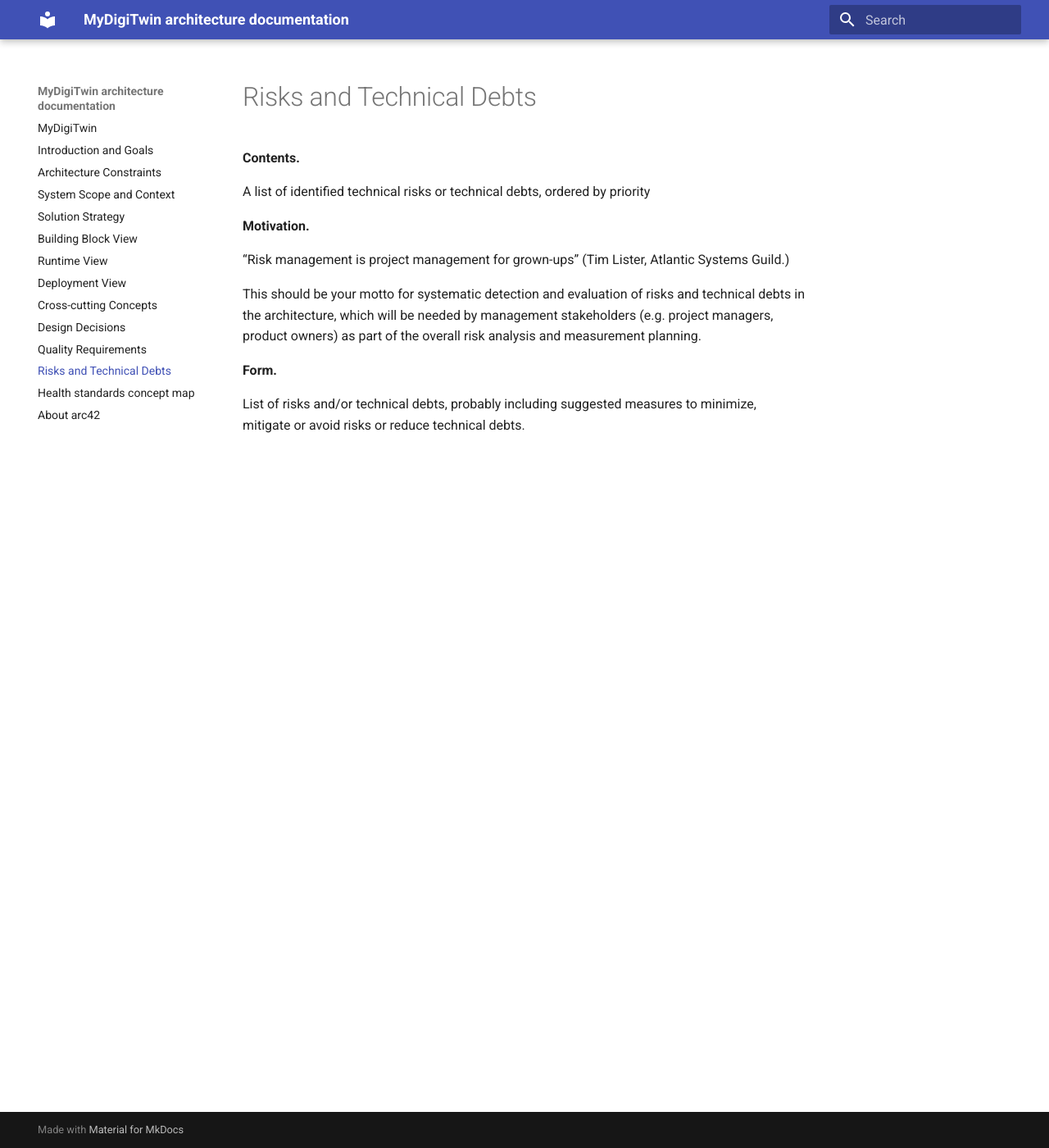
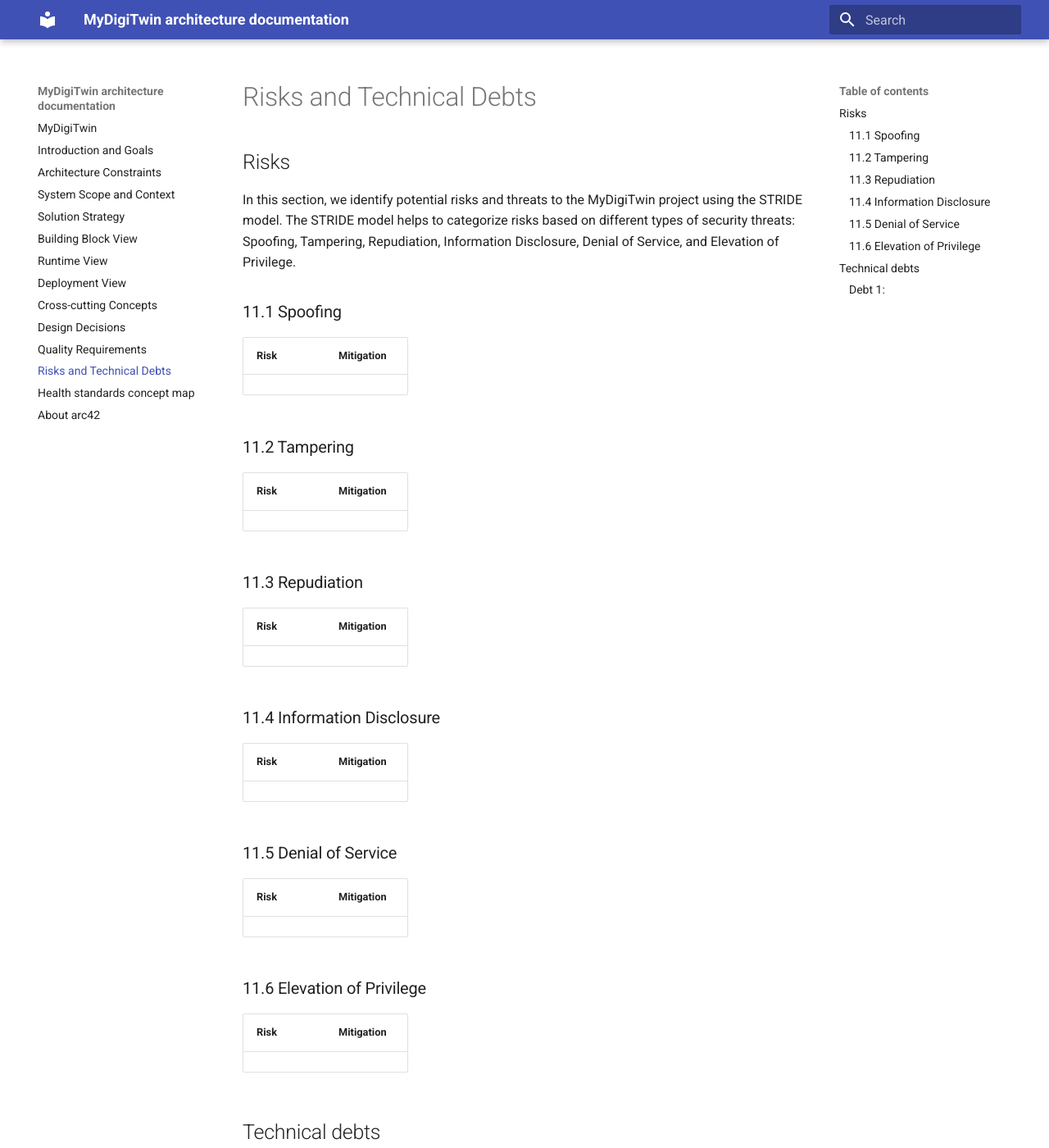
Before and after one commit to MyDigiTwinNL/MyDigiTwin-architecture-documentation, an MkDocs documentation site: the page built from docs/11.Risks and Technical Debt.md, in a window 1280 px wide and 1400 px high. Shown: the whole window at 82% size. Built offline with MkDocs 1.6.1 and Material for MkDocs 9.7.7, drawn with Linux system fonts in a browser that asks for light colours; some of the changed text lies outside the part shown.

Commit message:
Risks and technical debt template

```diff
--- a/docs/11.Risks and Technical Debt.md
+++ b/docs/11.Risks and Technical Debt.md
@@ -1,22 +1,55 @@
 Risks and Technical Debts
 =========================
 
-**Contents.**
+## Risks
 
-A list of identified technical risks or technical debts, ordered by
-priority
+In this section, we identify potential risks and threats to the MyDigiTwin project using the STRIDE model. The STRIDE model helps to categorize risks based on different types of security threats: Spoofing, Tampering, Repudiation, Information Disclosure, Denial of Service, and Elevation of Privilege.
 
-**Motivation.**
+### 11.1 Spoofing
 
-“Risk management is project management for grown-ups” (Tim Lister,
-Atlantic Systems Guild.)
+| **Risk** | **Mitigation** |
+| --- | --- |
+| | |
 
-This should be your motto for systematic detection and evaluation of
-risks and technical debts in the architecture, which will be needed by
-management stakeholders (e.g. project managers, product owners) as part
-of the overall risk analysis and measurement planning.
+### 11.2 Tampering
 
-**Form.**
+| **Risk** | **Mitigation** |
+| --- | --- |
+| | |
 
-List of risks and/or technical debts, probably including suggested
-measures to minimize, mitigate or avoid risks or reduce technical debts.
+### 11.3 Repudiation
+
+| **Risk** | **Mitigation** |
+| --- | --- |
+| | |
+
+### 11.4 Information Disclosure
+
+| **Risk** | **Mitigation** |
+| --- | --- |
+| | |
+
+### 11.5 Denial of Service
+
+| **Risk** | **Mitigation** |
+| --- | --- |
+| | |
+
+### 11.6 Elevation of Privilege
+
+| **Risk** | **Mitigation** |
+| --- | --- |
+| | |
+
+
+## Technical debts
+
+In this section, we identify technical debts present in the MyDigiTwin project. Technical debt refers to areas in the project where compromises or shortcuts were made during development that may require future refactoring or improvement. It is essential to track and address technical debts to ensure the long-term maintainability and scalability of the system.
+
+### Debt 1:
+
+**Description**:
+
+**Impact**:
+
+**Proposed Solution**:
```
